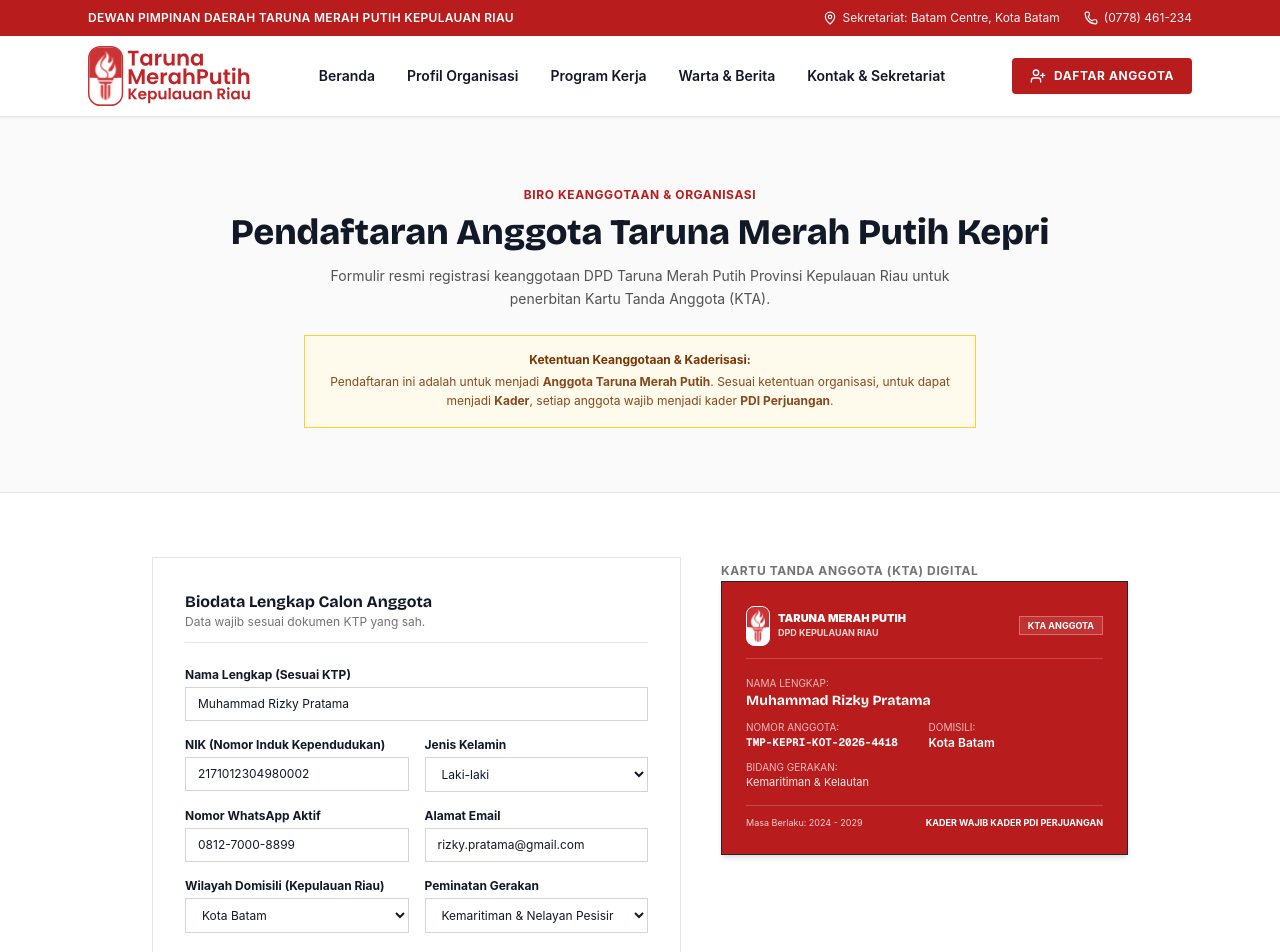
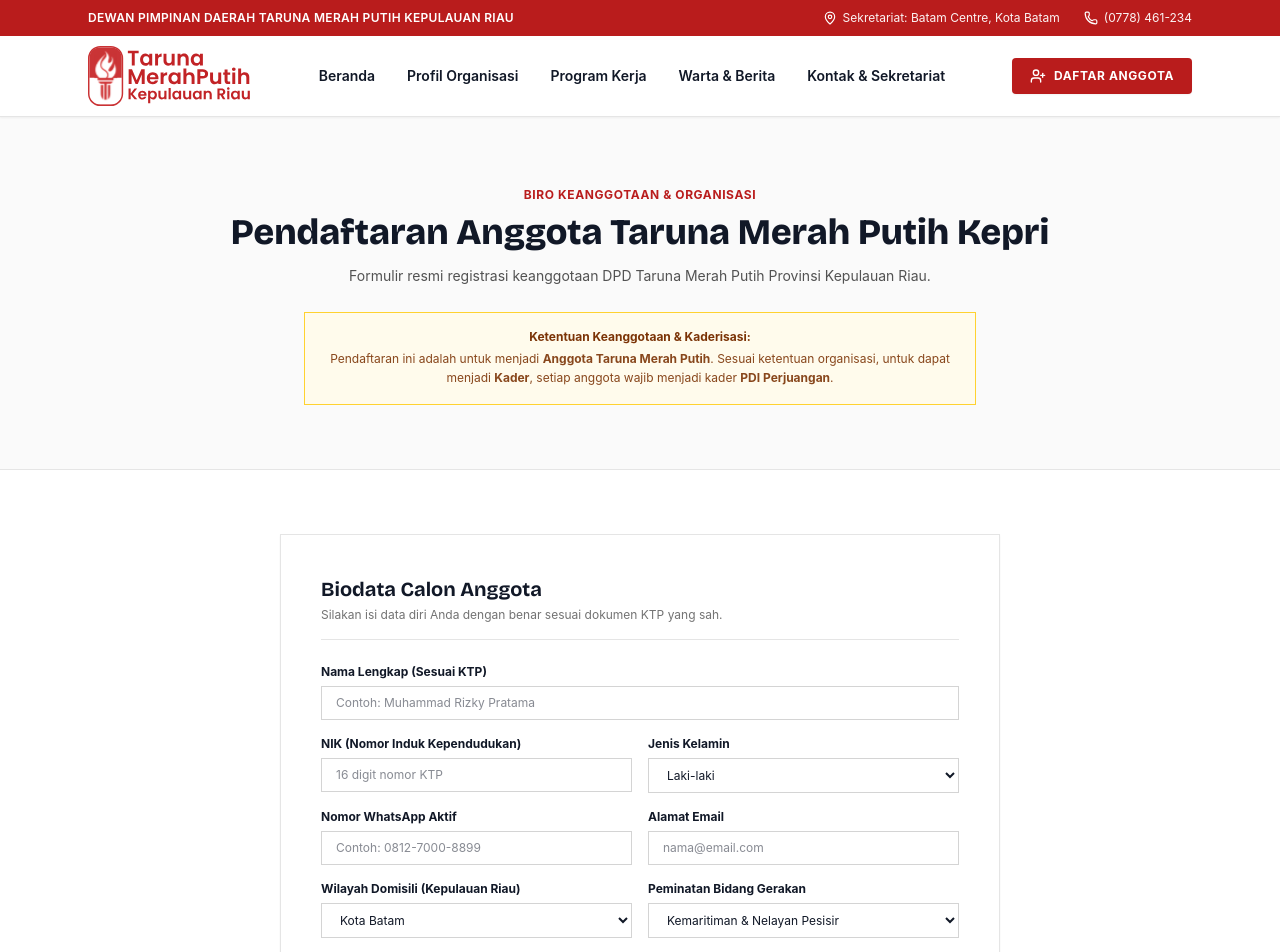
Before and after one commit to dhimasarista/tmpkepri-next, a Next.js app: page /daftar in a window 1280 px wide. Shown: the top 952 px of the page. Built offline with nearby package versions, Linux system fonts and the light colour scheme.

Commit message:
feat: remove digital KTA card from registration page

```diff
--- a/app/(landing)/daftar/page.tsx
+++ b/app/(landing)/daftar/page.tsx
@@ -1,46 +1,30 @@
 "use client";
 
 import { useState } from "react";
-import Image from "next/image";
-import Link from "next/link";
-import {
-  CheckCircle2,
-  FileCheck,
-  Flame,
-  IdCard,
-  MapPin,
-  Send,
-  ShieldCheck,
-  UserCheck,
-} from "lucide-react";
+import { CheckCircle2, Send } from "lucide-react";
 import { PageShell } from "@/components/landing/page-shell";
 
 export default function DaftarPage() {
   const [submitted, setSubmitted] = useState(false);
   const [formData, setFormData] = useState({
-    name: "Muhammad Rizky Pratama",
-    nik: "2171012304980002",
+    name: "",
+    nik: "",
     gender: "Laki-laki",
-    birthPlace: "Batam",
-    birthDate: "1998-04-23",
-    phone: "0812-7000-8899",
-    email: "rizky.pratama@gmail.com",
-    address: "Batu Aji, Kota Batam",
+    phone: "",
+    email: "",
     region: "Kota Batam",
     interest: "Kemaritiman & Kelautan",
   });
 
-  const memberId = `TMP-KEPRI-${formData.region.substring(0, 3).toUpperCase()}-2026-${Math.floor(
-    1000 + Math.random() * 9000,
-  )}`;
-
   const handleSubmit = (e: React.FormEvent) => {
     e.preventDefault();
+    if (!formData.name || !formData.phone) return;
     setSubmitted(true);
   };
 
   return (
     <PageShell>
+      {/* 1. Header Section */}
       <section className="bg-neutral-50 py-12 sm:py-16 border-b border-neutral-200">
         <div className="container mx-auto max-w-4xl px-4 text-center sm:px-6">
           <span className="text-xs font-bold text-[#B91C1C] uppercase tracking-wider">
@@ -51,7 +35,7 @@ export default function DaftarPage() {
           </h1>
           <p className="mx-auto mt-3 max-w-2xl text-sm text-neutral-600 leading-relaxed">
             Formulir resmi registrasi keanggotaan DPD Taruna Merah Putih
-            Provinsi Kepulauan Riau untuk penerbitan Kartu Tanda Anggota (KTA).
+            Provinsi Kepulauan Riau.
           </p>
 
           <div className="mx-auto mt-6 max-w-2xl border border-amber-300 bg-amber-50/90 p-4 text-left text-xs text-amber-950 sm:text-center">
@@ -67,20 +51,52 @@ export default function DaftarPage() {
         </div>
       </section>
 
+      {/* 2. Form Section */}
       <section className="bg-white py-12 sm:py-16">
-        <div className="container mx-auto max-w-5xl px-4 sm:px-6">
-          <div className="grid gap-10 lg:grid-cols-[1.3fr_1fr] lg:items-start">
-            {/* Form */}
-            <div className="border border-neutral-200 bg-white p-6 sm:p-8">
-              <div className="border-b border-neutral-200 pb-3">
-                <h2 className="font-display text-base font-bold text-[#111827]">
-                  Biodata Lengkap Calon Anggota
-                </h2>
-                <p className="text-xs text-neutral-500">
-                  Data wajib sesuai dokumen KTP yang sah.
+        <div className="container mx-auto max-w-3xl px-4 sm:px-6">
+          <div className="border border-neutral-200 bg-white p-6 sm:p-10 shadow-xs">
+            <div className="border-b border-neutral-200 pb-4">
+              <h2 className="font-display text-xl font-bold text-[#111827]">
+                Biodata Calon Anggota
+              </h2>
+              <p className="mt-1 text-xs text-neutral-500">
+                Silakan isi data diri Anda dengan benar sesuai dokumen KTP yang sah.
+              </p>
+            </div>
+
+            {submitted ? (
+              <div className="mt-6 border border-emerald-300 bg-emerald-50 p-6 text-neutral-800">
+                <div className="flex items-center gap-2 text-emerald-700 font-bold">
+                  <CheckCircle2 className="size-5" />
+                  <span>Pendaftaran Anggota Berhasil Dikirim!</span>
+                </div>
+                <p className="mt-2 text-xs leading-relaxed text-neutral-700">
+                  Terima kasih, <strong>{formData.name}</strong>. Berkas pendaftaran
+                  keanggotaan Anda untuk wilayah <strong>{formData.region}</strong> telah
+                  berhasil terekam di sistem pangkalan data DPD Taruna Merah Putih
+                  Provinsi Kepulauan Riau. Tim sekretariat akan menghubungi nomor
+                  WhatsApp ({formData.phone}) untuk verifikasi lebih lanjut.
                 </p>
+                <button
+                  type="button"
+                  onClick={() => {
+                    setSubmitted(false);
+                    setFormData({
+                      name: "",
+                      nik: "",
+                      gender: "Laki-laki",
+                      phone: "",
+                      email: "",
+                      region: "Kota Batam",
+                      interest: "Kemaritiman & Kelautan",
+                    });
+                  }}
+                  className="mt-4 rounded-xs bg-[#B91C1C] px-5 py-2.5 text-xs font-bold uppercase tracking-wider text-white hover:bg-[#991B1B] transition-colors"
+                >
+                  Daftarkan Anggota Baru Lainnya
+                </button>
               </div>
-
+            ) : (
               <form onSubmit={handleSubmit} className="mt-6 space-y-4">
                 <div>
                   <label className="block text-xs font-bold text-[#111827]">
@@ -89,11 +105,12 @@ export default function DaftarPage() {
                   <input
                     type="text"
                     required
+                    placeholder="Contoh: Muhammad Rizky Pratama"
                     value={formData.name}
                     onChange={(e) =>
                       setFormData({ ...formData, name: e.target.value })
                     }
-                    className="mt-1 w-full border border-neutral-300 bg-white px-3 py-2 text-xs text-[#111827] focus:border-[#B91C1C] focus:outline-none"
+                    className="mt-1.5 w-full border border-neutral-300 bg-white px-3.5 py-2 text-xs text-[#111827] focus:border-[#B91C1C] focus:outline-none"
                   />
                 </div>
 
@@ -106,11 +123,12 @@ export default function DaftarPage() {
                       type="text"
                       required
                       maxLength={16}
+                      placeholder="16 digit nomor KTP"
                       value={formData.nik}
                       onChange={(e) =>
                         setFormData({ ...formData, nik: e.target.value })
                       }
-                      className="mt-1 w-full border border-neutral-300 bg-white px-3 py-2 text-xs text-[#111827] focus:border-[#B91C1C] focus:outline-none"
+                      className="mt-1.5 w-full border border-neutral-300 bg-white px-3.5 py-2 text-xs text-[#111827] focus:border-[#B91C1C] focus:outline-none"
                     />
                   </div>
                   <div>
@@ -122,7 +140,7 @@ export default function DaftarPage() {
                       onChange={(e) =>
                         setFormData({ ...formData, gender: e.target.value })
                       }
-                      className="mt-1 w-full border border-neutral-300 bg-white px-3 py-2 text-xs text-[#111827] focus:border-[#B91C1C] focus:outline-none"
+                      className="mt-1.5 w-full border border-neutral-300 bg-white px-3.5 py-2 text-xs text-[#111827] focus:border-[#B91C1C] focus:outline-none"
                     >
                       <option value="Laki-laki">Laki-laki</option>
                       <option value="Perempuan">Perempuan</option>
@@ -138,11 +156,12 @@ export default function DaftarPage() {
                     <input
                       type="tel"
                       required
+                      placeholder="Contoh: 0812-7000-8899"
                       value={formData.phone}
                       onChange={(e) =>
                         setFormData({ ...formData, phone: e.target.value })
                       }
-                      className="mt-1 w-full border border-neutral-300 bg-white px-3 py-2 text-xs text-[#111827] focus:border-[#B91C1C] focus:outline-none"
+                      className="mt-1.5 w-full border border-neutral-300 bg-white px-3.5 py-2 text-xs text-[#111827] focus:border-[#B91C1C] focus:outline-none"
                     />
                   </div>
                   <div>
@@ -152,11 +171,12 @@ export default function DaftarPage() {
                     <input
                       type="email"
                       required
+                      placeholder="nama@email.com"
                       value={formData.email}
                       onChange={(e) =>
                         setFormData({ ...formData, email: e.target.value })
                       }
-                      className="mt-1 w-full border border-neutral-300 bg-white px-3 py-2 text-xs text-[#111827] focus:border-[#B91C1C] focus:outline-none"
+                      className="mt-1.5 w-full border border-neutral-300 bg-white px-3.5 py-2 text-xs text-[#111827] focus:border-[#B91C1C] focus:outline-none"
                     />
                   </div>
                 </div>
@@ -171,7 +191,7 @@ export default function DaftarPage() {
                       onChange={(e) =>
                         setFormData({ ...formData, region: e.target.value })
                       }
-                      className="mt-1 w-full border border-neutral-300 bg-white px-3 py-2 text-xs text-[#111827] focus:border-[#B91C1C] focus:outline-none"
+                      className="mt-1.5 w-full border border-neutral-300 bg-white px-3.5 py-2 text-xs text-[#111827] focus:border-[#B91C1C] focus:outline-none"
                     >
                       <option value="Kota Batam">Kota Batam</option>
                       <option value="Kota Tanjungpinang">
@@ -183,21 +203,21 @@ export default function DaftarPage() {
                       </option>
                       <option value="Kabupaten Lingga">Kabupaten Lingga</option>
                       <option value="Kabupaten Natuna">Kabupaten Natuna</option>
-                      <option value="Kab. Kepulauan Anambas">
+                      <option value="Kabupaten Kepulauan Anambas">
                         Kabupaten Kepulauan Anambas
                       </option>
                     </select>
                   </div>
                   <div>
                     <label className="block text-xs font-bold text-[#111827]">
-                      Peminatan Gerakan
+                      Peminatan Bidang Gerakan
                     </label>
                     <select
                       value={formData.interest}
                       onChange={(e) =>
                         setFormData({ ...formData, interest: e.target.value })
                       }
-                      className="mt-1 w-full border border-neutral-300 bg-white px-3 py-2 text-xs text-[#111827] focus:border-[#B91C1C] focus:outline-none"
+                      className="mt-1.5 w-full border border-neutral-300 bg-white px-3.5 py-2 text-xs text-[#111827] focus:border-[#B91C1C] focus:outline-none"
                     >
                       <option value="Kemaritiman & Kelautan">
                         Kemaritiman & Nelayan Pesisir
@@ -218,110 +238,21 @@ export default function DaftarPage() {
                   </div>
                 </div>
 
-                <div className="pt-2">
+                <div className="pt-3">
                   <button
                     type="submit"
-                    className="flex w-full items-center justify-center gap-2 rounded-xs bg-[#B91C1C] py-2.5 text-xs font-bold uppercase tracking-wider text-white hover:bg-[#991B1B] transition-colors"
+                    className="flex w-full items-center justify-center gap-2 rounded-xs bg-[#B91C1C] py-3 text-xs font-bold uppercase tracking-wider text-white hover:bg-[#991B1B] transition-colors"
                   >
-                    <Send className="size-3.5" />
+                    <Send className="size-4" />
                     <span>Kirim Formulir Pendaftaran Anggota</span>
                   </button>
+                  <p className="mt-2 text-center text-[11px] text-neutral-500">
+                    Data keanggotaan dilindungi dan hanya digunakan untuk tertib
+                    administrasi DPD Taruna Merah Putih Kepri.
+                  </p>
                 </div>
               </form>
-            </div>
-
-            {/* Official KTA Card Presentation: Solid Red with Pure White Text ("kalau diatas merah tetap putih") */}
-            <div className="space-y-4">
-              <span className="text-xs font-bold text-neutral-500 uppercase tracking-wider">
-                Kartu Tanda Anggota (KTA) Digital
-              </span>
-
-              {/* KTA Formal Card */}
-              <div className="border border-neutral-800 bg-[#B91C1C] p-6 text-white shadow-md">
-                <div className="border-b border-white/20 pb-3 flex items-center justify-between">
-                  <div className="flex items-center gap-2">
-                    <div className="relative h-10 w-6 shrink-0">
-                      <Image
-                        src="/logo-only-white.svg"
-                        alt="Badge Taruna Merah Putih"
-                        fill
-                        className="object-contain"
-                      />
-                    </div>
-                    <div>
-                      <p className="text-[11px] font-black uppercase text-white leading-tight">
-                        TARUNA MERAH PUTIH
-                      </p>
-                      <p className="text-[9px] font-bold text-white/80 uppercase">
-                        DPD KEPULAUAN RIAU
-                      </p>
-                    </div>
-                  </div>
-                  <span className="border border-white/30 bg-white/10 px-2 py-0.5 text-[9px] font-bold uppercase text-white">
-                    KTA ANGGOTA
-                  </span>
-                </div>
-
-                <div className="mt-4 space-y-2 text-xs">
-                  <div>
-                    <span className="text-[10px] text-white/70 uppercase">
-                      Nama Lengkap:
-                    </span>
-                    <p className="font-display text-sm font-bold text-white">
-                      {formData.name || "NAMA LENGKAP ANGGOTA"}
-                    </p>
-                  </div>
-
-                  <div className="grid grid-cols-2 gap-2">
-                    <div>
-                      <span className="text-[10px] text-white/70 uppercase">
-                        Nomor Anggota:
-                      </span>
-                      <p className="font-mono text-[11px] font-bold text-white">
-                        {memberId}
-                      </p>
-                    </div>
-                    <div>
-                      <span className="text-[10px] text-white/70 uppercase">
-                        Domisili:
-                      </span>
-                      <p className="font-semibold text-white">
-                        {formData.region}
-                      </p>
-                    </div>
-                  </div>
-
-                  <div>
-                    <span className="text-[10px] text-white/70 uppercase">
-                      Bidang Gerakan:
-                    </span>
-                    <p className="text-[11px] text-white/90">
-                      {formData.interest}
-                    </p>
-                  </div>
-                </div>
-
-                <div className="mt-4 border-t border-white/20 pt-2.5 flex items-center justify-between text-[9px] text-white/80">
-                  <span>Masa Berlaku: 2024 - 2029</span>
-                  <span className="font-bold text-white">
-                    KADER WAJIB KADER PDI PERJUANGAN
-                  </span>
-                </div>
-              </div>
-
-              {submitted && (
-                <div className="border border-emerald-300 bg-emerald-50 p-4 text-xs text-neutral-800">
-                  <p className="font-bold text-emerald-800">
-                    Pendaftaran Anggota Berhasil Dicatat!
-                  </p>
-                  <p className="mt-1 text-neutral-600">
-                    Nomor registrasi keanggotaan Anda adalah: <strong>{memberId}</strong>.
-                    Simpan nomor ini untuk verifikasi kartu fisik saat mengikuti
-                    Orientasi Anggota Baru DPD Taruna Merah Putih Provinsi Kepulauan Riau.
-                  </p>
-                </div>
-              )}
-            </div>
+            )}
           </div>
         </div>
       </section>
```
